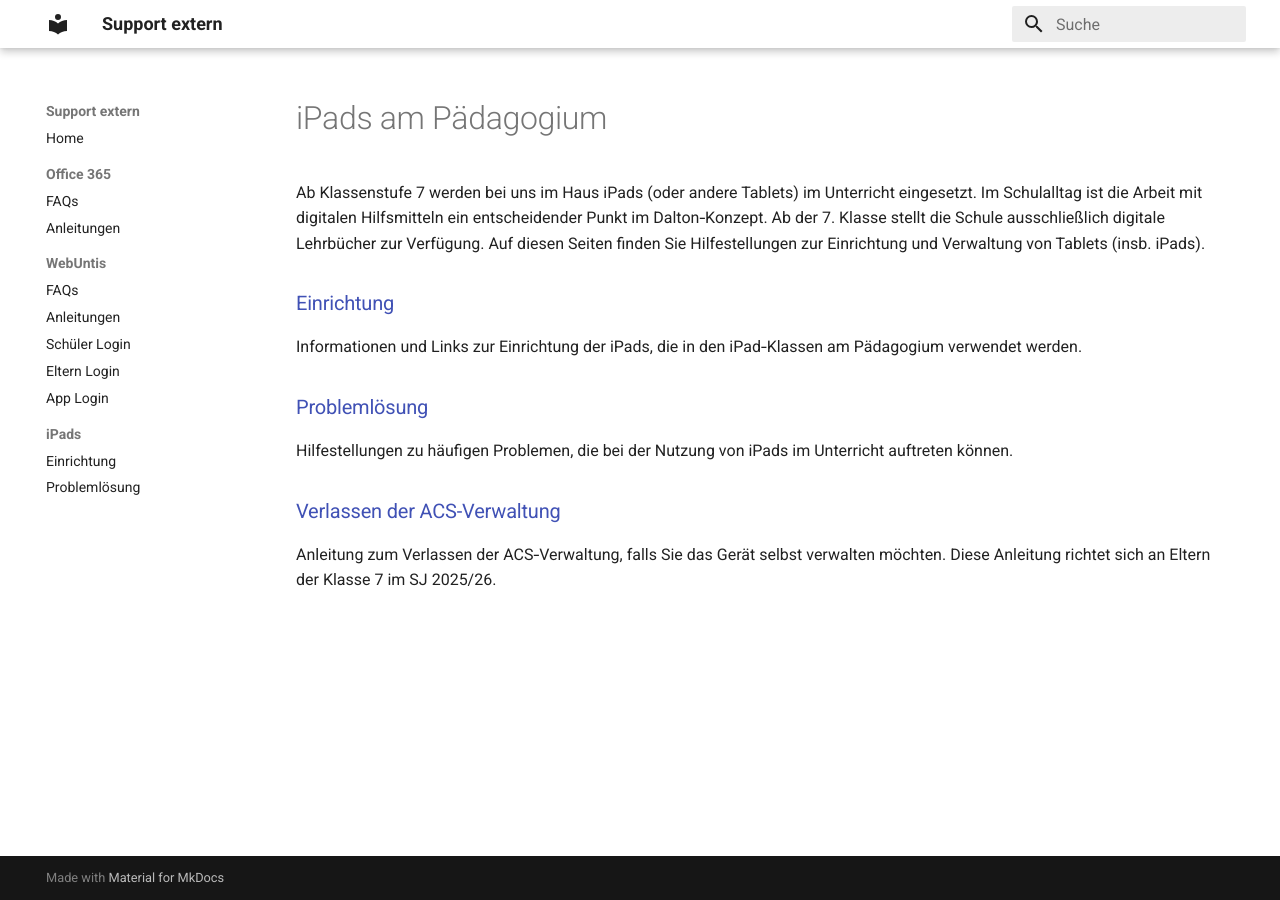
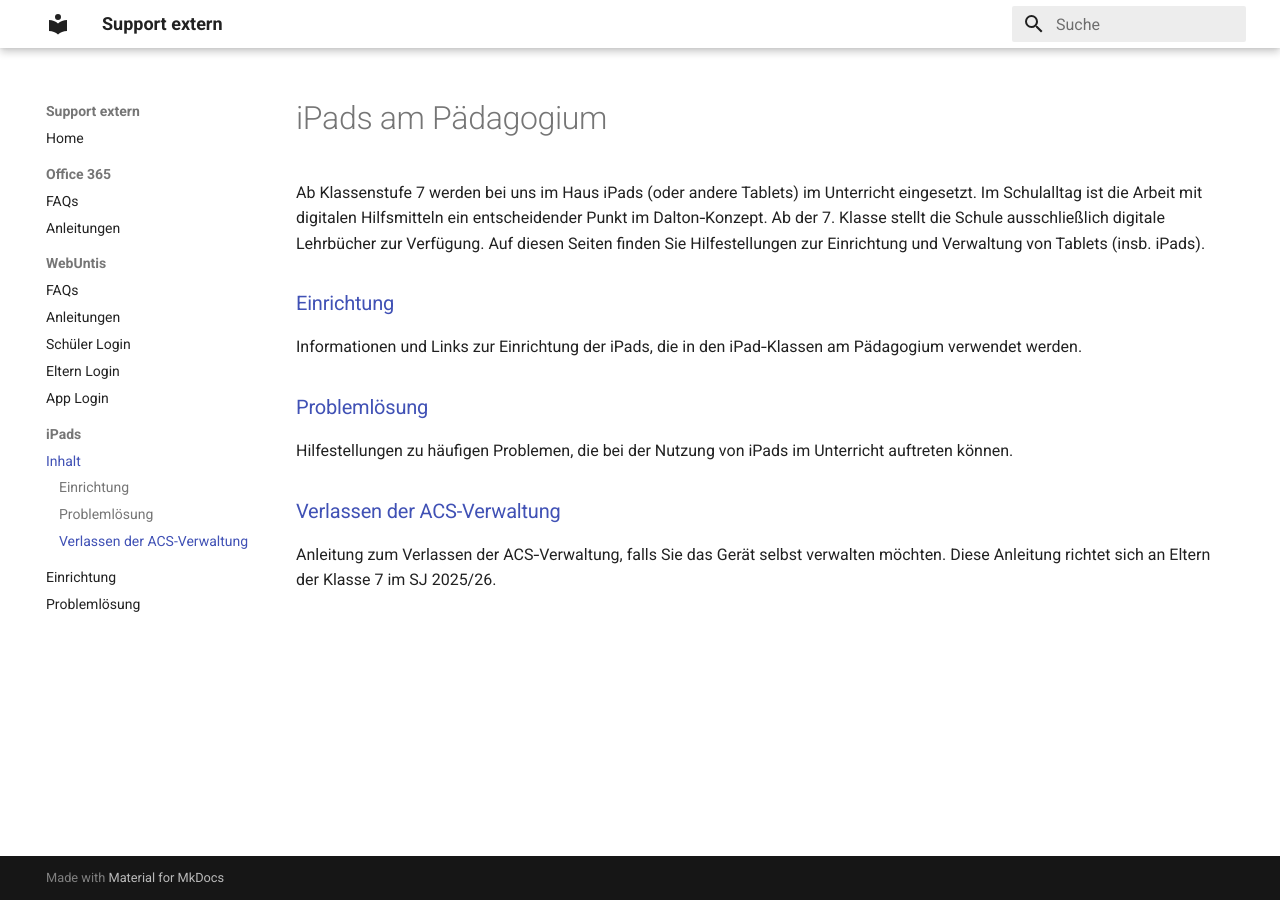
Before and after one commit to Paedagogium-Schwerin/paedagogium-schwerin.github.io, an MkDocs documentation site: the page built from docs/iPads/index.md, in a window 1280 px wide. Built offline with MkDocs 1.6.1 and Material for MkDocs 9.7.7, drawn with Linux system fonts in a browser that asks for light colours; part of the change alters nothing that is shown.

Commit message:
Add: include 'Inhalt' section in side bar

```diff
--- a/mkdocs.yml
+++ b/mkdocs.yml
@@ -40,5 +40,6 @@ nav:
       - Eltern Login: webuntis/parents-login.md
       - App Login: webuntis/app-login.md
   - iPads:
+      - Inhalt: iPads/index.md
       - Einrichtung: iPads/setup.md
       - Problemlösung: iPads/help.md
```
